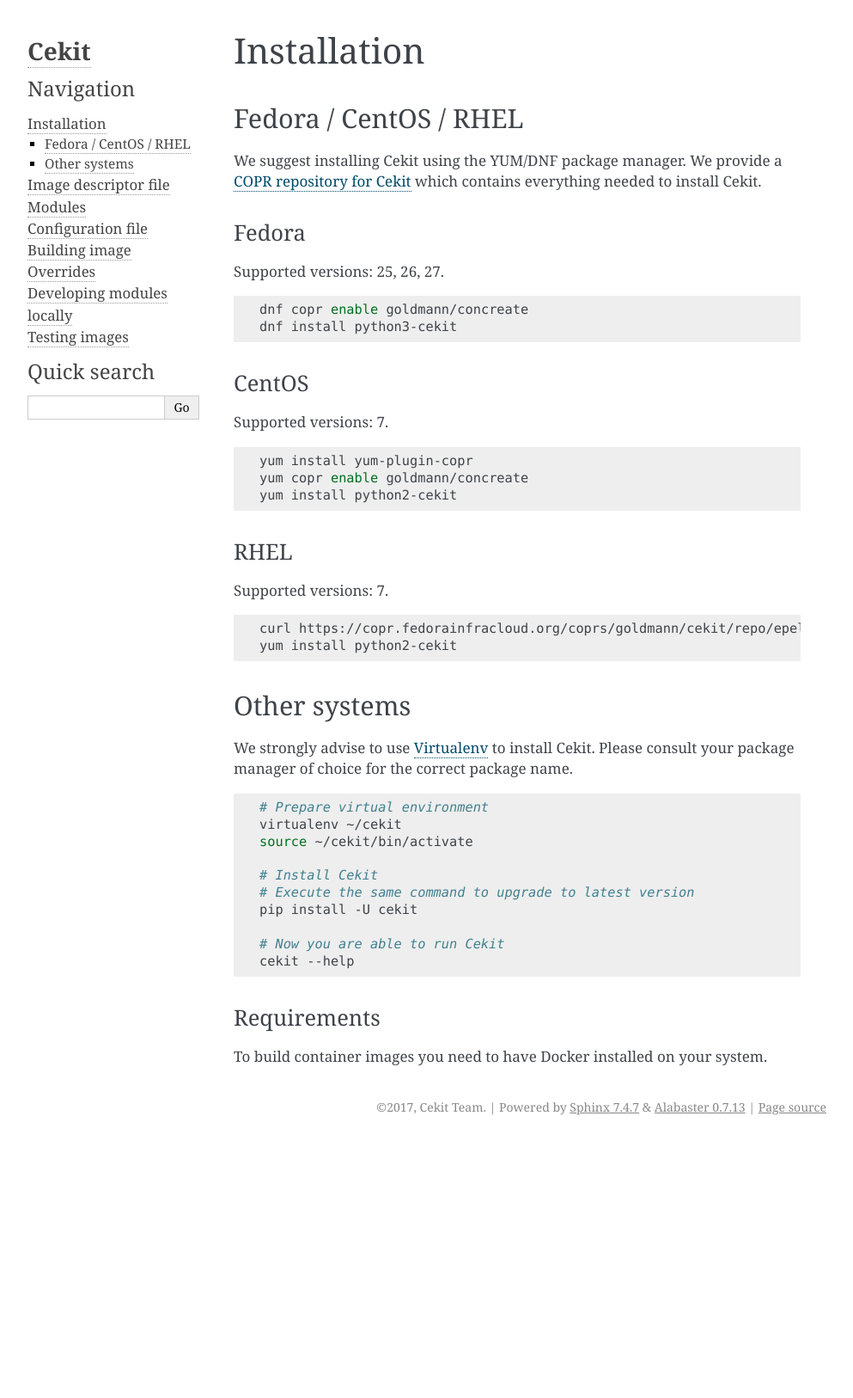
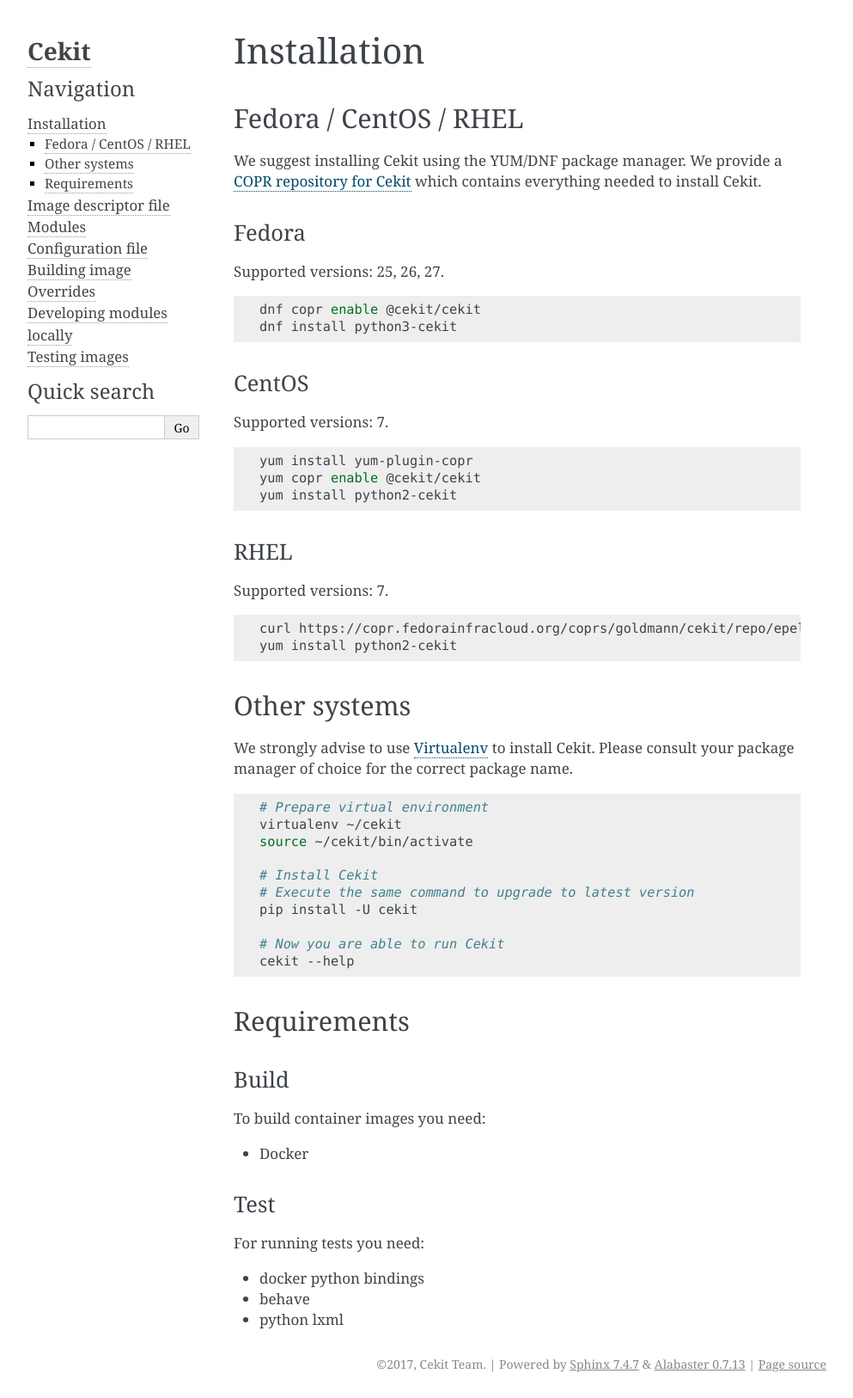
Before and after one commit to cekit/cekit, a Sphinx documentation site: the page built from docs/installation.rst, in a window 1280 px wide. Shown: the whole page at 86% size, without its empty margins (148-1141 px from the left). Built offline with Sphinx 7.4.7, drawn with Linux system fonts in a browser that asks for light colours; before the commit the page ends 1327 px from its top, so only the background shows below that.

Commit message:
updated installation steps for cekit

```diff
--- a/docs/installation.rst
+++ b/docs/installation.rst
@@ -4,7 +4,7 @@
 Fedora / CentOS / RHEL
 -----------------------
 
-We suggest installing Cekit using the YUM/DNF package manager. We provide a `COPR repository for Cekit <https://copr.fedorainfracloud.org/coprs/goldmann/cekit/>`_
+We suggest installing Cekit using the YUM/DNF package manager. We provide a `COPR repository for Cekit <https://copr.fedorainfracloud.org/coprs/g/cekit/cekit/>`_
 which contains everything needed to install Cekit.
 
 Fedora
@@ -14,7 +14,7 @@
 
 .. code-block:: bash
 
-    dnf copr enable goldmann/concreate
+    dnf copr enable @cekit/cekit
     dnf install python3-cekit
 
 CentOS
@@ -25,7 +25,7 @@
 .. code-block:: bash
 
     yum install yum-plugin-copr
-    yum copr enable goldmann/concreate
+    yum copr enable @cekit/cekit
     yum install python2-cekit
 
 RHEL
@@ -58,6 +58,18 @@
     cekit --help
 
 Requirements
-^^^^^^^^^^^^^
+------------
 
-To build container images you need to have Docker installed on your system.
+Build
+^^^^^
+To build container images you need:
+
+* Docker
+
+Test
+^^^^
+For running tests you need:
+
+* docker python bindings
+* behave
+* python lxml
```
Also changed, not shown: README.rst (+4 -4 lines).
